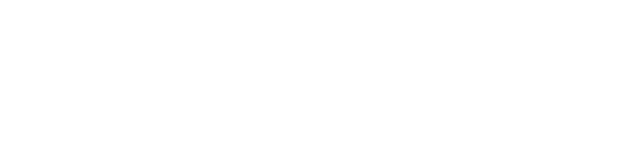
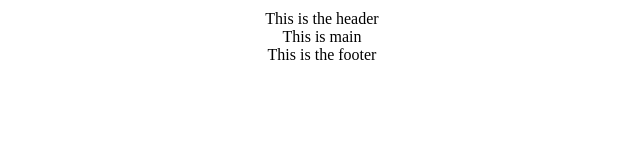
Before and after one commit to pearmeow/homepage, a plain HTML site: page index.html in a window 1280 px wide. Shown: the whole page, without its empty margins (318-958 px from the left). Drawn offline with Linux system fonts and the light colour scheme.

Commit message:
feat: add initial styling and html tags

```diff
--- a/index.html
+++ b/index.html
@@ -1,11 +1,24 @@
 <!DOCTYPE html>
 <html lang="en">
+
 <head>
     <meta charset="UTF-8">
     <meta name="viewport" content="width=device-width, initial-scale=1.0">
-    <title>Document</title>
+    <title>Homepage</title>
+    <link rel="stylesheet" href="./style.css">
 </head>
+
 <body>
+    <header>
+        This is the header
+    </header>
 
+    <main>
+        This is main
+    </main>
+    <footer>
+        This is the footer
+    </footer>
 </body>
+
 </html>
--- a/style.css
+++ b/style.css
@@ -2,4 +2,12 @@
 *::before,
 *::after {
     box-sizing: border-box;
+    margin: 0;
 }
+
+body {
+    padding: 10px;
+    display: flex;
+    flex-direction: column;
+    align-items: center;
+}
```
